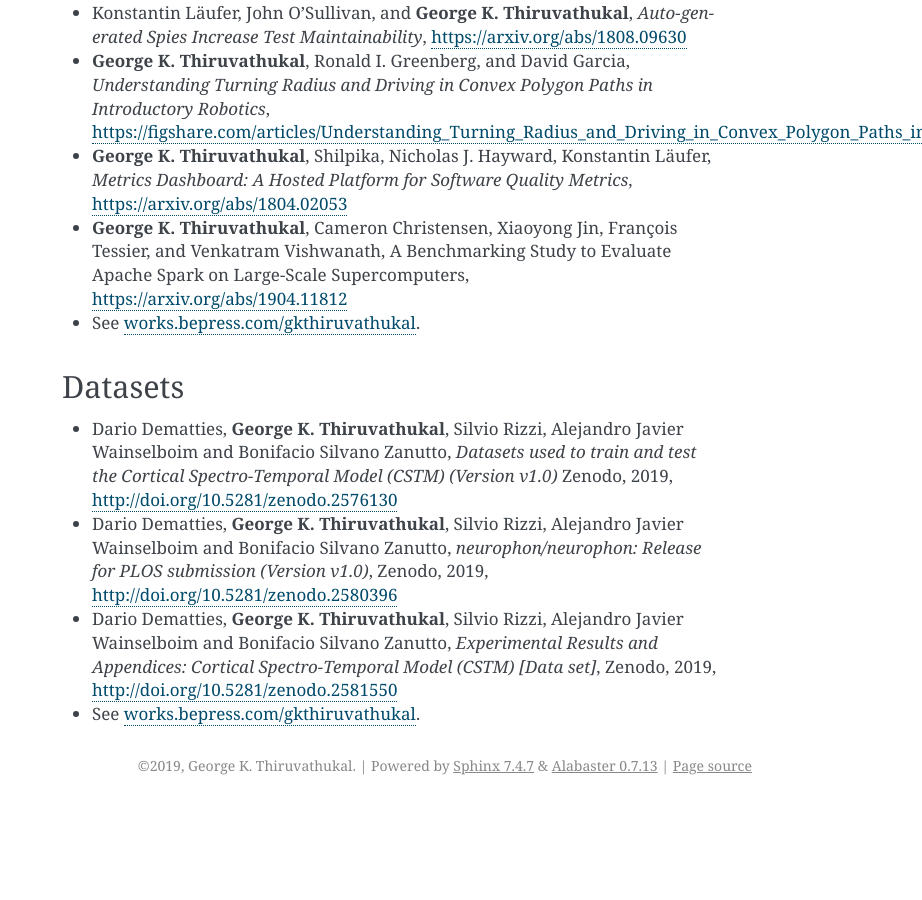
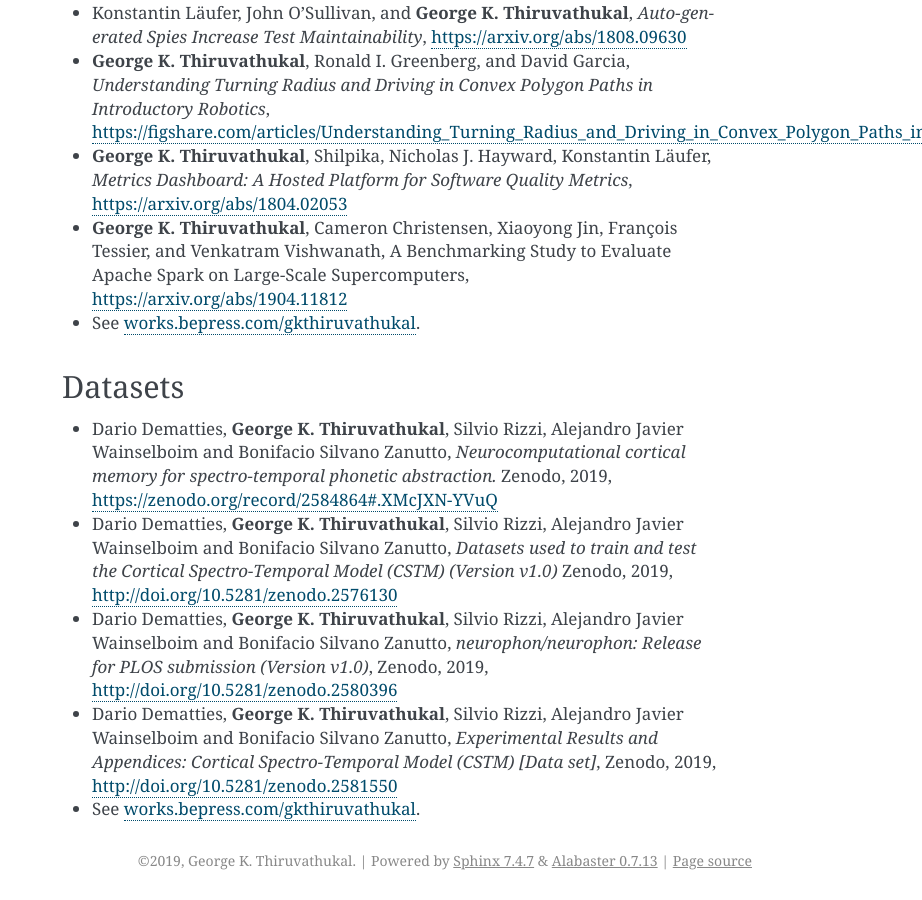
Before and after one commit to jweezy24/thiruvathukal-home-sphinx, a Sphinx documentation site: the page built from source/publications.rst, in a window 1280 px wide and 900 px high, scrolled down 5239 px. Shown: the whole window, without its empty margins (358-1280 px from the left). Built offline with Sphinx 7.4.7, drawn with Linux system fonts in a browser that asks for light colours; before the commit the page ends 6044 px from its top, so only the background shows below that.

Commit message:
added a dataset

```diff
--- a/source/publications.rst
+++ b/source/publications.rst
@@ -465,6 +465,11 @@ Datasets
 ~~~~~~~~~~~
 
 * Dario Dematties, |George-K-Thiruvathukal|, Silvio Rizzi, Alejandro Javier Wainselboim and Bonifacio Silvano Zanutto,
+  *Neurocomputational cortical memory for spectro-temporal phonetic abstraction.*
+  Zenodo, 2019,
+  https://zenodo.org/record/2584864#.XMcJXN-YVuQ
+
+* Dario Dematties, |George-K-Thiruvathukal|, Silvio Rizzi, Alejandro Javier Wainselboim and Bonifacio Silvano Zanutto,
   *Datasets used to train and test the Cortical Spectro-Temporal Model (CSTM) (Version v1.0)*
   Zenodo,
   2019,
```
